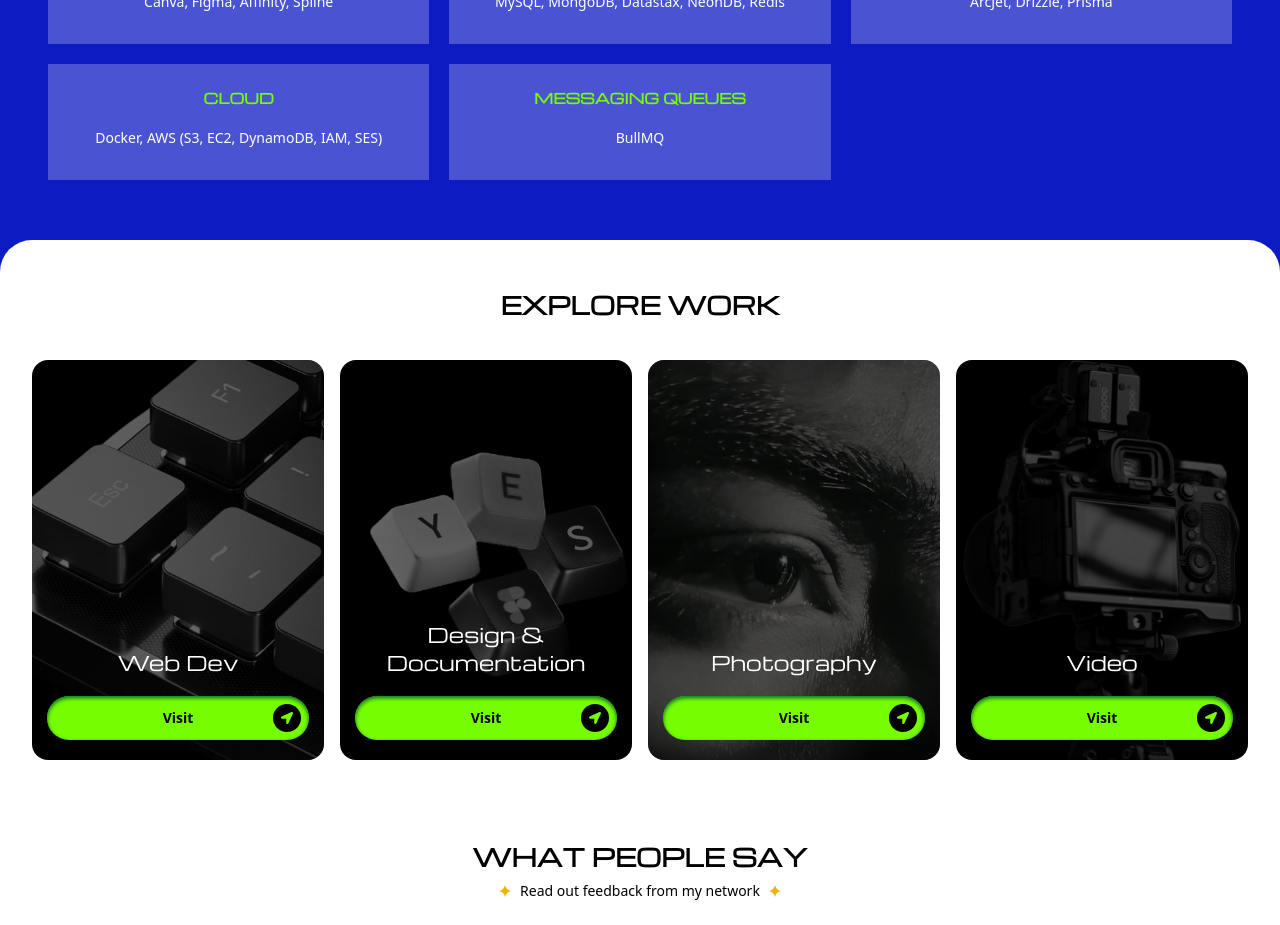
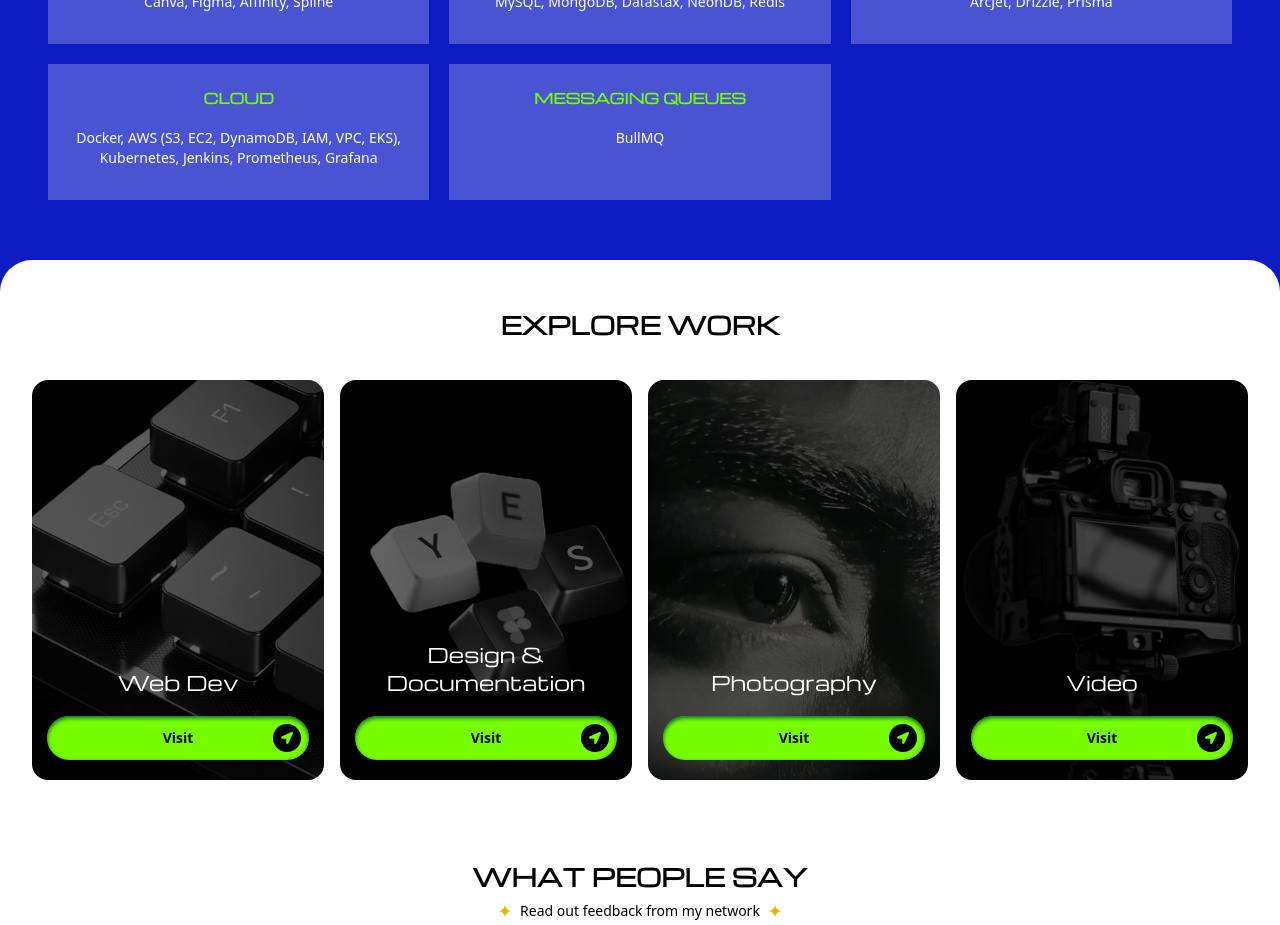
Before and after one commit to isudiptodas/isudiptodas_portfolio, a Next.js app: page / in a window 1280 px wide. Shown: the part 1700-2625 px from the top of the page. Built offline with nearby package versions, Linux system fonts and the light colour scheme; a web font is replaced by a local one; what tailwindcss-motion would draw is missing.

Commit message:
Update techStack.ts

```diff
--- a/src/data/techStack.ts
+++ b/src/data/techStack.ts
@@ -25,7 +25,7 @@ export const techStackList = [
   },
   {
     title: "CLOUD",
-    items: "Docker, AWS (S3, EC2, DynamoDB, IAM, SES)",
+    items: "Docker, AWS (S3, EC2, DynamoDB, IAM, VPC, EKS), Kubernetes, Jenkins, Prometheus, Grafana",
   },
   {
     title: "MESSAGING QUEUES",
```
